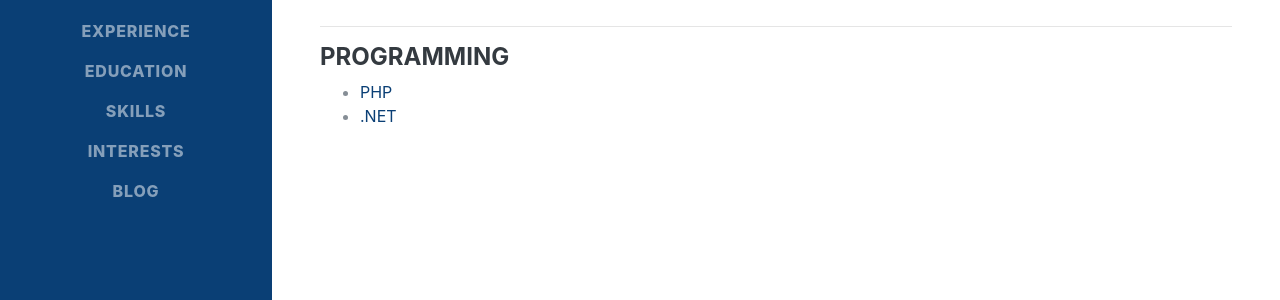
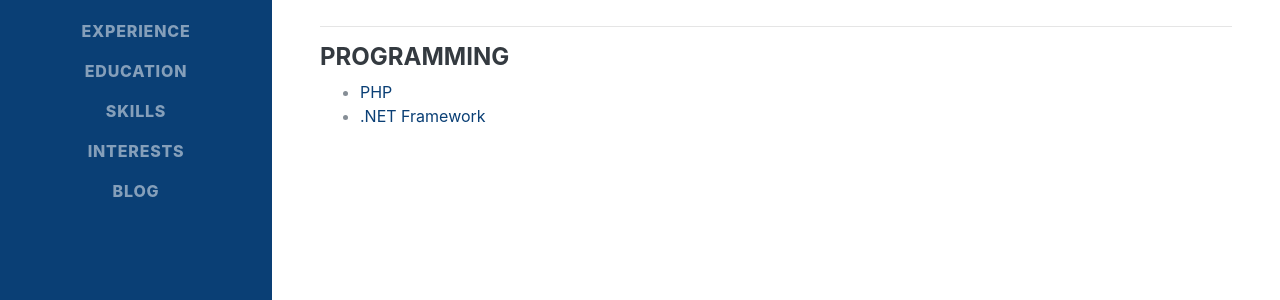
Before and after one commit to ananurdiana/ananurdiana.github.io, a Jekyll site: the page built from blog/programming/index.md, in a window 1280 px wide. Shown: the part 451-751 px from the top of the page. Built offline with Jekyll 4.4.1, drawn with Linux system fonts in a browser that asks for light colours; some web fonts are replaced; our own code applies the rules of GitHub Pages for plain Markdown files.

Commit message:
ganti nama folder

```diff
--- a/blog/programming/index.md
+++ b/blog/programming/index.md
@@ -1,4 +1,4 @@
 #### Programming
 
  - [PHP](php)
- - [.NET](.net)
+ - [.NET Framework](net-framework)
```
Also changed, not shown: blog/programming/net-framework/index.md (renamed from blog/programming/.net/index.md), blog/programming/net-framework/vb/crud-mysql.md (renamed from blog/programming/.net/vb/crud-mysql.md), blog/programming/net-framework/vb/index.md (renamed from blog/programming/.net/vb/index.md).
